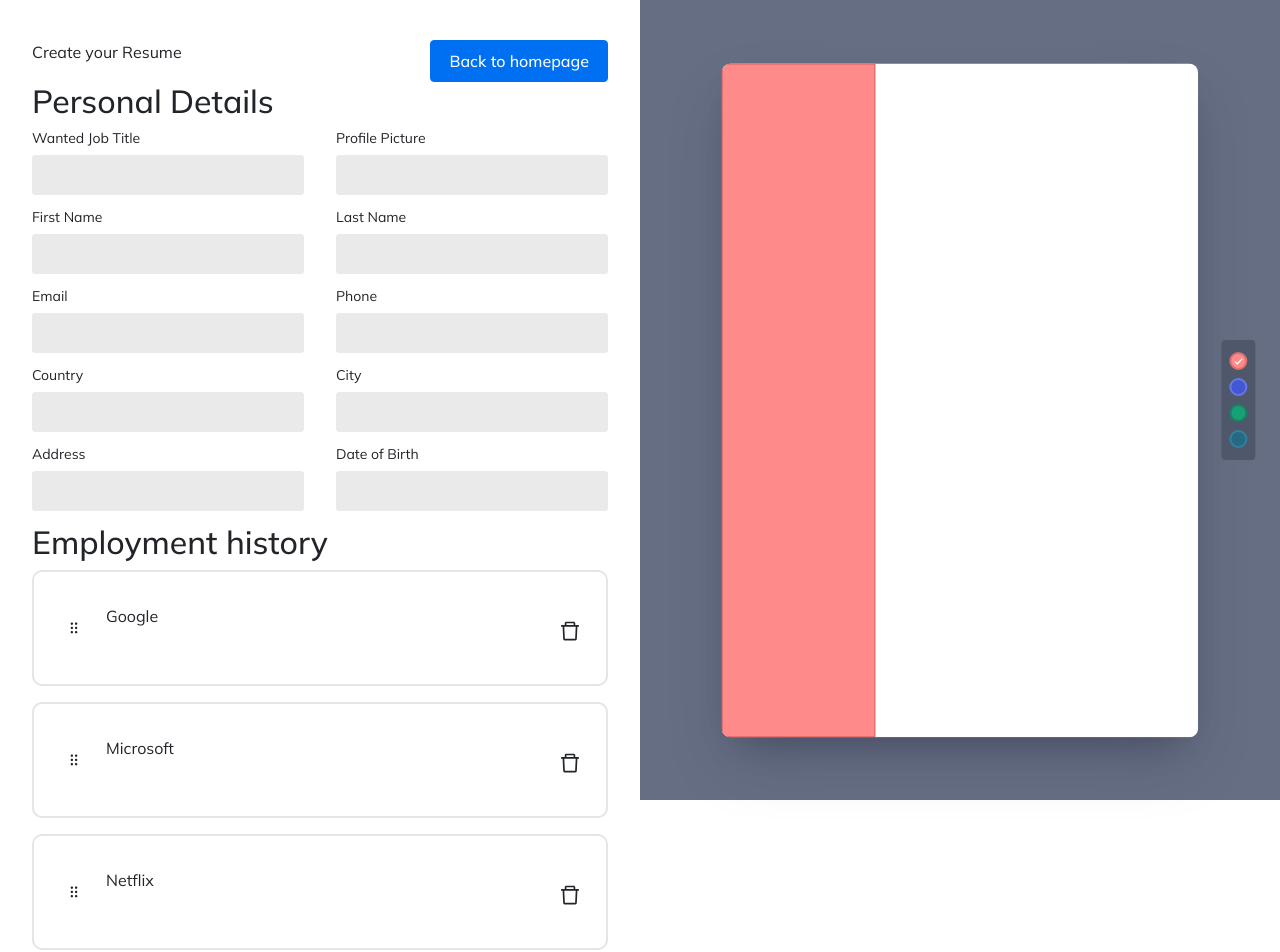
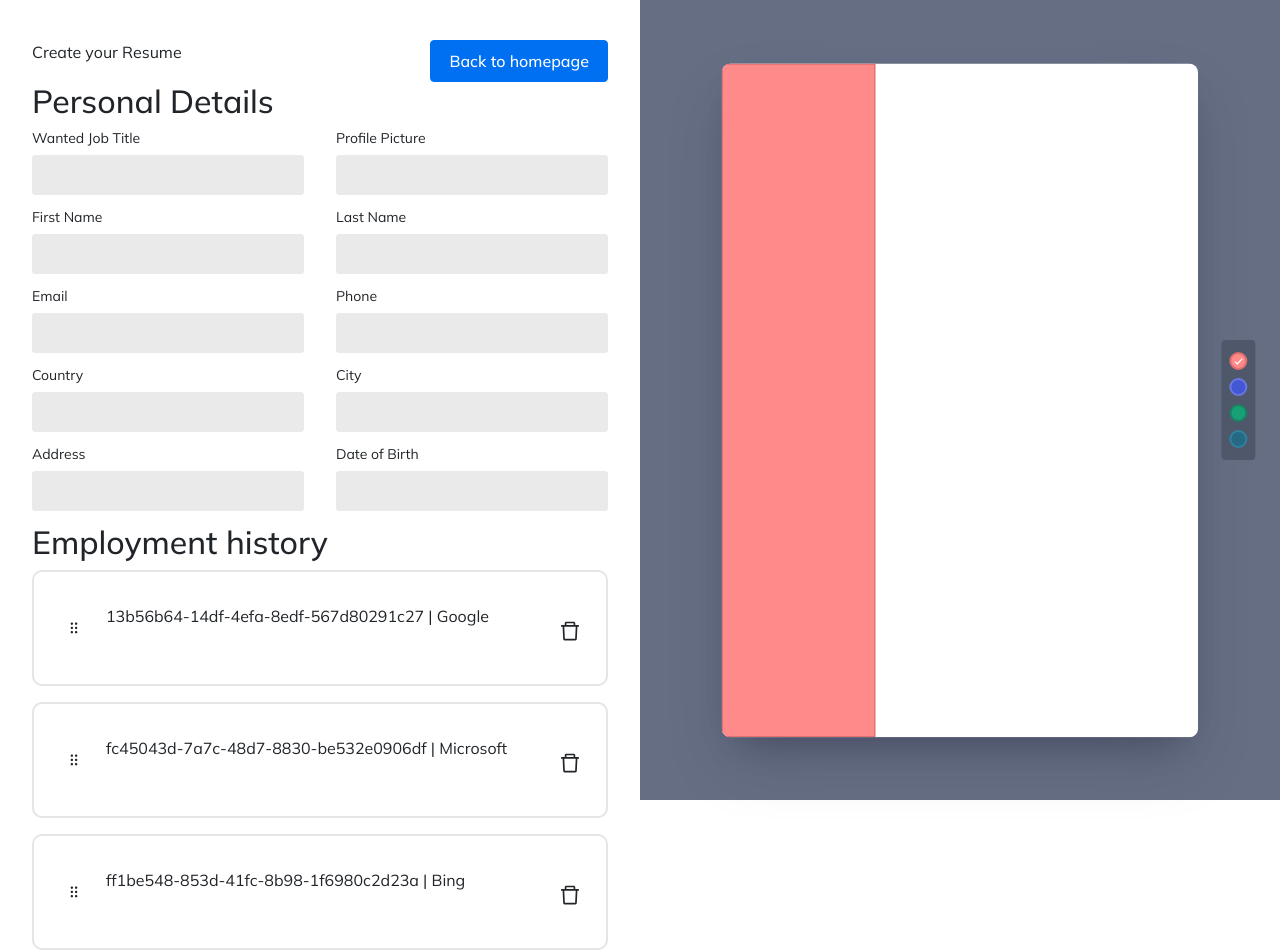
Before and after one commit to predragstojkovic03/cv-builder-workshop, a React (Create React App) app: page /resume-builder in a window 1280 px wide. Shown: the top 952 px of the page. Built offline with nearby package versions, Linux system fonts and the light colour scheme; the HTML template or start-up script is replaced by a standard one.

Commit message:
Refactored dnd list code and added remove list item feature. Modal started.

```diff
--- a/src/components/DragAndDropList/DragAndDropList.jsx
+++ b/src/components/DragAndDropList/DragAndDropList.jsx
@@ -6,7 +6,7 @@ import {
 } from '@dnd-kit/sortable';
 import SortableItem from '../SortableItem/SortableItem';
 
-const DragAndDropList = ({ items, setItems }) => {
+const DragAndDropList = ({ items, setItems, removeItem }) => {
   const handleDragEnd = (event) => {
     //console.log('Drag end called');
     const { active, over } = event;
@@ -29,7 +29,13 @@ const DragAndDropList = ({ items, setItems }) => {
     <DndContext collisionDetection={closestCenter} onDragEnd={handleDragEnd}>
       <SortableContext items={items} strategy={verticalListSortingStrategy}>
         {items.map((item) => (
-          <SortableItem key={item.id} id={item.id} text={item.companyName} />
+          <SortableItem
+            key={item.id}
+            id={item.id}
+            companyName={item.companyName}
+            content={item.content}
+            removeItem={removeItem}
+          />
         ))}
       </SortableContext>
     </DndContext>
--- a/src/components/EmploymentHistory/EmploymentHistory.jsx
+++ b/src/components/EmploymentHistory/EmploymentHistory.jsx
@@ -1,10 +1,18 @@
-import { useEffect } from 'react';
 import DragAndDropList from '../DragAndDropList/DragAndDropList';
+import { v4 as uuidv4 } from 'uuid';
 
-const EmploymentHistory = ({ employmentHistory, setEmploymentHistory }) => {
+const EmploymentHistory = ({
+  employmentHistory,
+  setEmploymentHistory,
+  removeEmploymentHistoryItem,
+}) => {
   const addItem = (e) => {
     e.preventDefault();
-    const newItem = { companyName: 'Company name' };
+    const newItem = {
+      companyName: 'Company name',
+      id: uuidv4(),
+      contentToDisplay: { mainText: 'Company name' },
+    };
     setEmploymentHistory([...employmentHistory, newItem]);
   };
 
@@ -14,6 +22,7 @@ const EmploymentHistory = ({ employmentHistory, setEmploymentHistory }) => {
       <DragAndDropList
         items={employmentHistory}
         setItems={setEmploymentHistory}
+        removeItem={removeEmploymentHistoryItem}
       />
       <div className='flex fullWidth justify-content-center'>
         <button
--- /dev/null
+++ b/src/components/EmploymentHistoryItem/EmploymentHistoryItem.jsx
@@ -0,0 +1,9 @@
+const EmploymentHistoryItem = ({ history }) => {
+  return (
+    <p>
+      {history.id} | {history.companyName}
+    </p>
+  );
+};
+
+export default EmploymentHistoryItem;
--- /dev/null
+++ b/src/components/Modal/Modal.jsx
@@ -0,0 +1,14 @@
+const Modal = ({ children }) => {
+  return (
+    <div className='modalWrapper'>
+      <div className='backdrop'></div>
+      <div className='modalContainer'>
+        <div className='modalHeader'></div>
+        <div className='modalContent'>{children}</div>
+        <div className='modalFooter'></div>
+      </div>
+    </div>
+  );
+};
+
+export default Modal;
--- a/src/components/ResumeEditor/ResumeEditor.jsx
+++ b/src/components/ResumeEditor/ResumeEditor.jsx
@@ -11,6 +11,14 @@ const ResumeEditor = ({
   setEmploymentHistory,
 }) => {
   const navigate = useNavigate();
+
+  const removeEmploymentHistoryItem = (id) => {
+    const updatedData = employmentHistory.filter(
+      (history) => history.id !== id
+    );
+
+    setEmploymentHistory(updatedData);
+  };
 
   return (
     <div className={`resumeEditorWrapper`}>
@@ -26,6 +34,7 @@ const ResumeEditor = ({
           setPersonalDetails={setPersonalDetails}
         />
         <EmploymentHistory
+          removeEmploymentHistoryItem={removeEmploymentHistoryItem}
           employmentHistory={employmentHistory}
           setEmploymentHistory={setEmploymentHistory}
         />
--- a/src/components/SortableItem/SortableItem.jsx
+++ b/src/components/SortableItem/SortableItem.jsx
@@ -23,10 +23,14 @@ const SortableItem = (props) => {
             <div className='dragHandle' {...attributes} {...listeners}>
               <RxDragHandleDots2 className='dragHandleIcon' />
             </div>
-            <p className='itemName'>{props.text}</p>
+            <div className='dndInfo'>{props.content()}</div>
           </div>
           <div className='dndItemRight flex align-items-center'>
-            <button type='button' className='dndItemDeleteBtn'>
+            <button
+              type='button'
+              className='dndItemDeleteBtn'
+              onClick={() => props.removeItem(props.id)}
+            >
               <AiOutlineDelete className='dndItemDeleteIcon' />
             </button>
           </div>
--- a/src/pages/ResumeBuilderPage.jsx
+++ b/src/pages/ResumeBuilderPage.jsx
@@ -1,11 +1,15 @@
-import { useEffect, useState } from 'react';
+import { useState } from 'react';
 import Button from '../components/Button/Button';
 import ResumeEditor from '../components/ResumeEditor/ResumeEditor';
 import ResumePreview from '../components/ResumePreview/ResumePreview';
+import EmploymentHistoryItem from '../components/EmploymentHistoryItem/EmploymentHistoryItem';
 import { v4 as uuidv4 } from 'uuid';
+import Modal from '../components/Modal/Modal';
 
 const ResumeBuilderPage = () => {
   const [previewActive, setPreviewActive] = useState(false);
+  // eslint-disable-next-line
+  const [modalOpen, setModalOpen] = useState(false);
 
   const toggleDocumentShow = (e) => {
     e.preventDefault();
@@ -36,10 +40,32 @@ const ResumeBuilderPage = () => {
   });
 
   const [employmentHistory, setEmploymentHistory] = useState([
-    { companyName: 'Google', id: uuidv4() },
-    { companyName: 'Microsoft', id: uuidv4() },
-    { companyName: 'Netflix', id: uuidv4() },
-    { companyName: 'Netflix', id: uuidv4() },
+    {
+      id: uuidv4(),
+      companyName: 'Google',
+      firstName: 'Michael',
+      content: function () {
+        return <EmploymentHistoryItem history={this} />;
+      },
+    },
+    {
+      id: uuidv4(),
+      companyName: 'Microsoft',
+      firstName: 'Michael',
+
+      content: function () {
+        return <EmploymentHistoryItem history={this} />;
+      },
+    },
+    {
+      id: uuidv4(),
+      companyName: 'Bing',
+      firstName: 'Michael',
+
+      content: function () {
+        return <EmploymentHistoryItem history={this} />;
+      },
+    },
   ]);
 
   // useEffect(() => {
@@ -72,6 +98,11 @@ const ResumeBuilderPage = () => {
       >
         {previewActive ? 'Hide' : 'Preview'}
       </Button>
+      {modalOpen && (
+        <Modal>
+          <p>Modal content</p>
+        </Modal>
+      )}
     </div>
   );
 };
```
